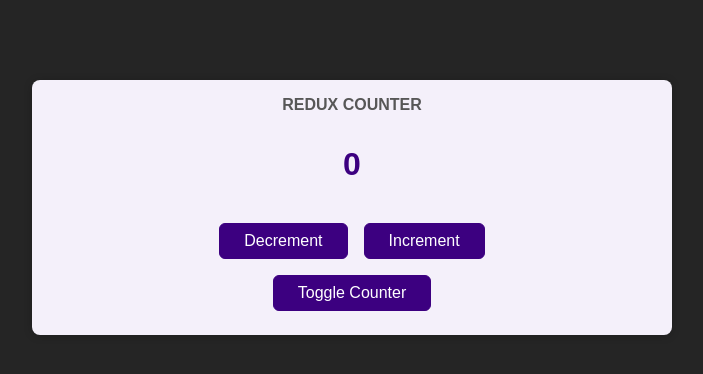
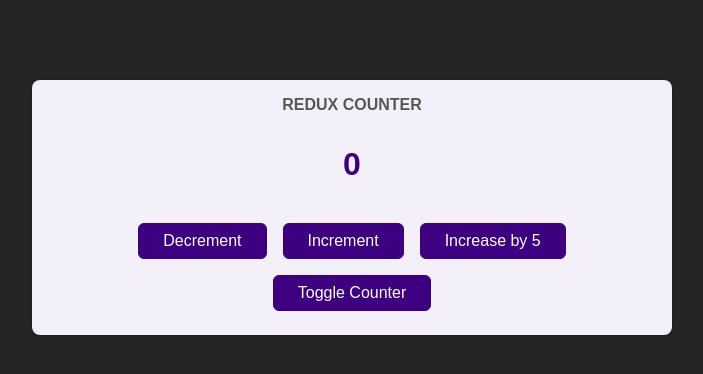
Before and after one commit to Andriy-Kozlovsky/redux-playground, a React (Vite) app: page / in a window 1280 px wide. Shown: the top 374 px of the page, without its empty margins (288-991 px from the left). Built offline with nearby package versions, Linux system fonts and the light colour scheme.

Commit message:
attaching payloads to actions

```diff
--- a/src/components/Counter.tsx
+++ b/src/components/Counter.tsx
@@ -8,6 +8,10 @@
 
   const incrementHandler = () => {
     dispatch({type: "INCREMENT"});
+  };
+
+  const increaseHandler = () => {
+    dispatch({type: "INCREASE", amount: 5});
   };
 
   const decrementHandler = () => {
@@ -23,6 +27,7 @@
       <div>
         <button onClick={decrementHandler}>Decrement</button>
         <button onClick={incrementHandler}>Increment</button>
+        <button onClick={increaseHandler}>Increase by 5</button>
       </div>
       <button onClick={toggleCounterHandler}>Toggle Counter</button>
     </main>
--- a/src/store/index.ts
+++ b/src/store/index.ts
@@ -7,6 +7,9 @@
   if (action.type === "DECREMENT") {
     return {counter: state.counter - 1};
   }
+  if (action.type === "INCREASE") {
+    return {counter: state.counter + action.amount};
+  }
 
   return state;
 };
```
